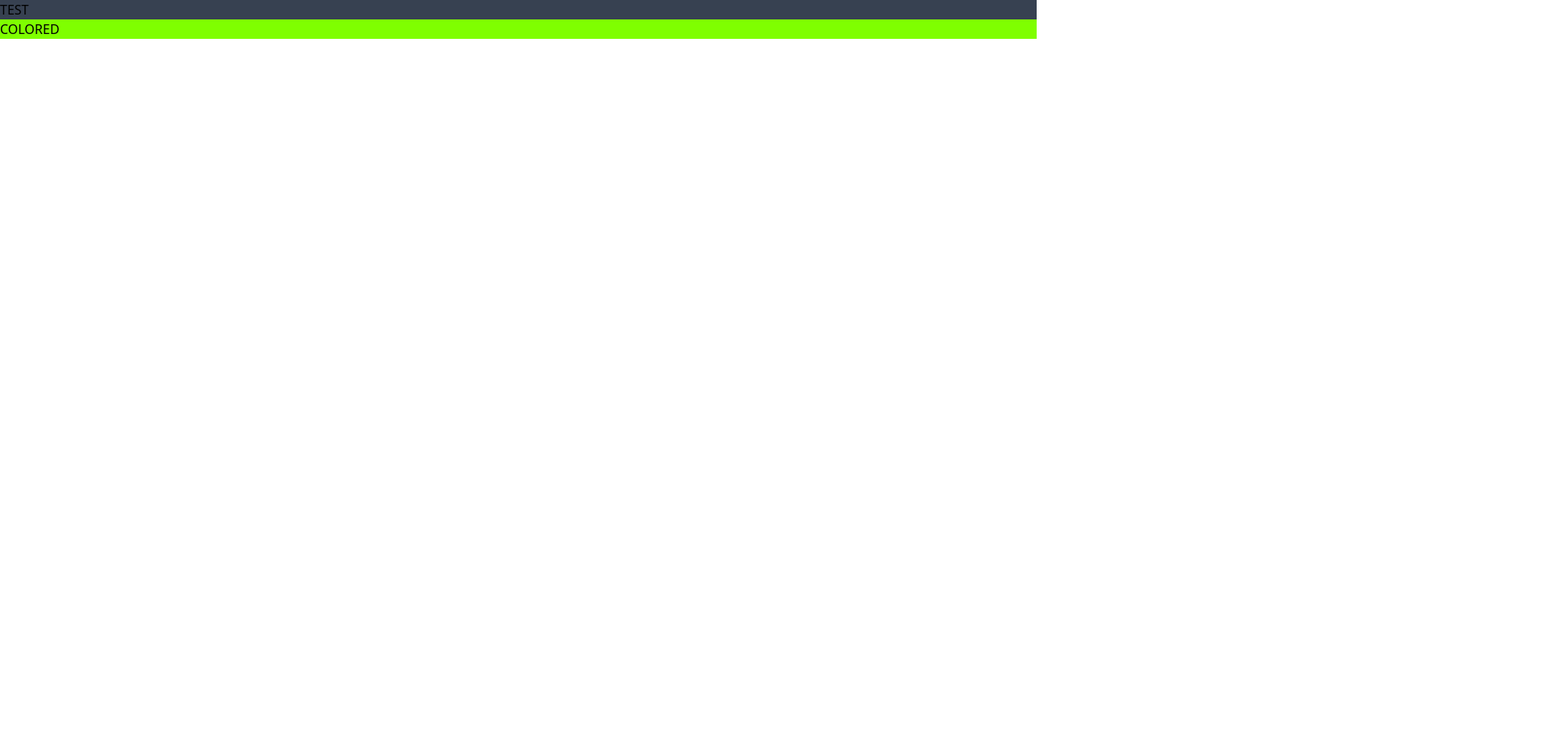
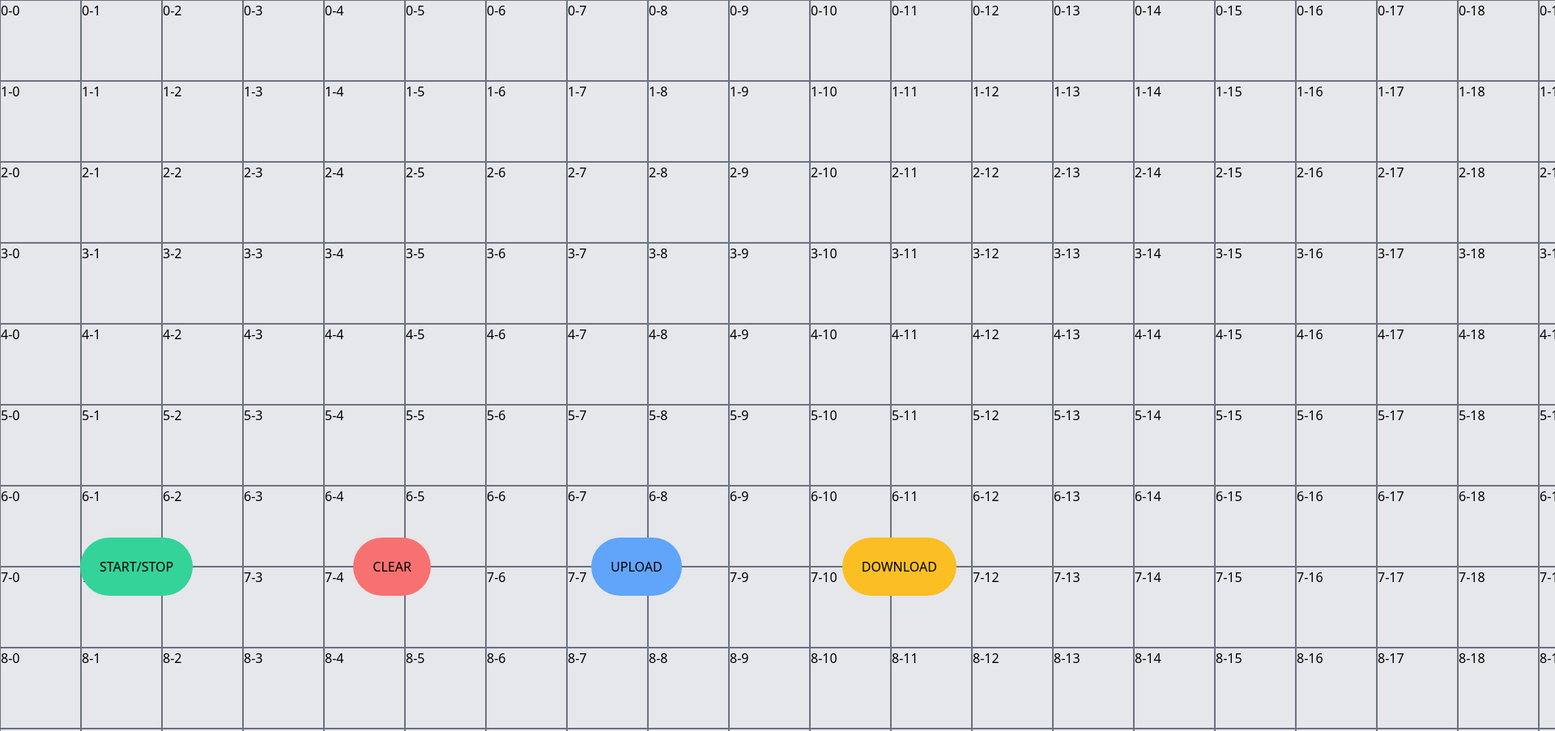
Before and after one commit to PS1TD/Game-of-Life, a Gatsby site: page / in a window 1280 px wide. Shown: the top 903 px of the page at 81% size, 1920 px wide, since content can reach past the window. Before the commit the page ends 800 px from the top, so only its background shows below. Built offline with nearby package versions, Linux system fonts and the light colour scheme; Gatsby itself is replaced by a stand-in of ours.

Commit message:
♾ Infinite Rows

```diff
--- /dev/null
+++ b/src/components/Cell.tsx
@@ -0,0 +1,14 @@
+import React from "react"
+
+type CellProps = {
+	row: number
+	column: number
+}
+
+export default function Cell({ row, column }: CellProps) {
+	return (
+		<div className="inline-block bg-gray-200 border border-gray-500" style={{ width: "100px", height: "100px" }}>
+			{row}-{column}
+		</div>
+	)
+}
--- /dev/null
+++ b/src/components/Dashboard.tsx
@@ -0,0 +1,14 @@
+import React from "react"
+
+export default function Dashboard() {
+	return (
+		<div className="fixed bottom-0 w-full">
+			<div className="flex justify-around mb-16">
+				<button className="bg-green-400 p-6 rounded-full">START/STOP</button>
+				<button className="bg-red-400 p-6 rounded-full">CLEAR</button>
+				<button className="bg-blue-400 p-6 rounded-full">UPLOAD</button>
+				<button className="bg-yellow-400 p-6 rounded-full">DOWNLOAD</button>
+			</div>
+		</div>
+	)
+}
--- /dev/null
+++ b/src/components/Grid.tsx
@@ -0,0 +1,58 @@
+import React, { useEffect, useRef, useState } from "react"
+import Cell from "./Cell"
+
+export default function Grid() {
+	const [rows, setRows] = useState(30)
+	const [columns, setColumns] = useState(50)
+
+	const [grid, setGrid] = useState<Array<Array<boolean>>>(Array.from(Array(rows), () => Array(columns).fill(false)))
+
+	const rowLoader = useRef(null)
+
+	useEffect(() => {
+		var options = {
+			root: null,
+			rootMargin: "20px",
+			threshold: 1.0,
+		}
+		const rowObserver = new IntersectionObserver(handleRowObserver, options)
+		if (rowLoader.current) {
+			rowObserver.observe(rowLoader.current!)
+		}
+	}, [])
+
+	useEffect(() => {
+		console.log("ADD MORE ROWS")
+		const newGrid = Array.from(Array(rows), () => Array(columns).fill(false))
+		setGrid(newGrid)
+	}, [rows])
+
+	const handleRowObserver = (entities: any) => {
+		const target = entities[0]
+		if (target.isIntersecting) {
+			console.log("HIT")
+			setRows((rows) => rows + 1)
+		}
+	}
+
+	return (
+		<>
+			<div>
+				{grid.map((row, r) => {
+					{
+						return (
+							<div className="block whitespace-nowrap">
+								{row.map((cell, c) => {
+									{
+										return <Cell key={r + "-" + c} row={r} column={c} />
+									}
+								})}
+							</div>
+						)
+					}
+				})}
+			</div>
+			<div ref={rowLoader}></div>
+		</>
+	)
+}
--- a/src/pages/index.tsx
+++ b/src/pages/index.tsx
@@ -1,10 +1,12 @@
 import React from "react"
+import Dashboard from "../components/Dashboard"
+import Grid from "../components/Grid"
 
 export default function index() {
 	return (
 		<>
-			<div className="bg-gray-700">TEST</div>
-			<p>COLORED</p>
+			<Grid />
+			<Dashboard />
 		</>
 	)
 }
--- a/src/styles/global.scss
+++ b/src/styles/global.scss
@@ -1,2 +1 @@
 @import "tailwind.css";
-@import "test.scss";
--- a/src/styles/test.scss
+++ /dev/null
@@ -1,3 +0,0 @@
-p {
-	background-color: chartreuse;
-}
```
